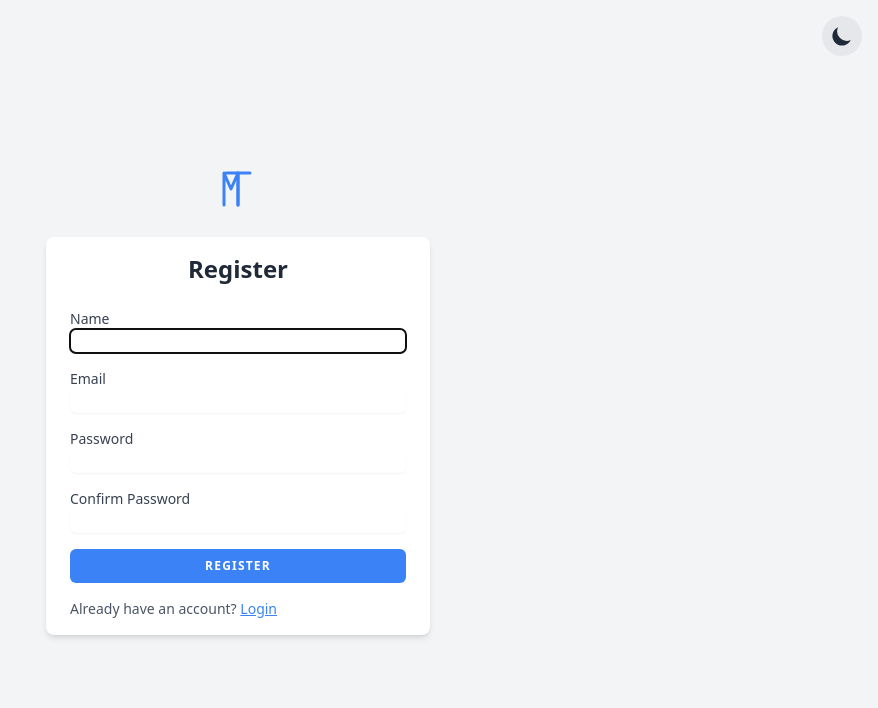
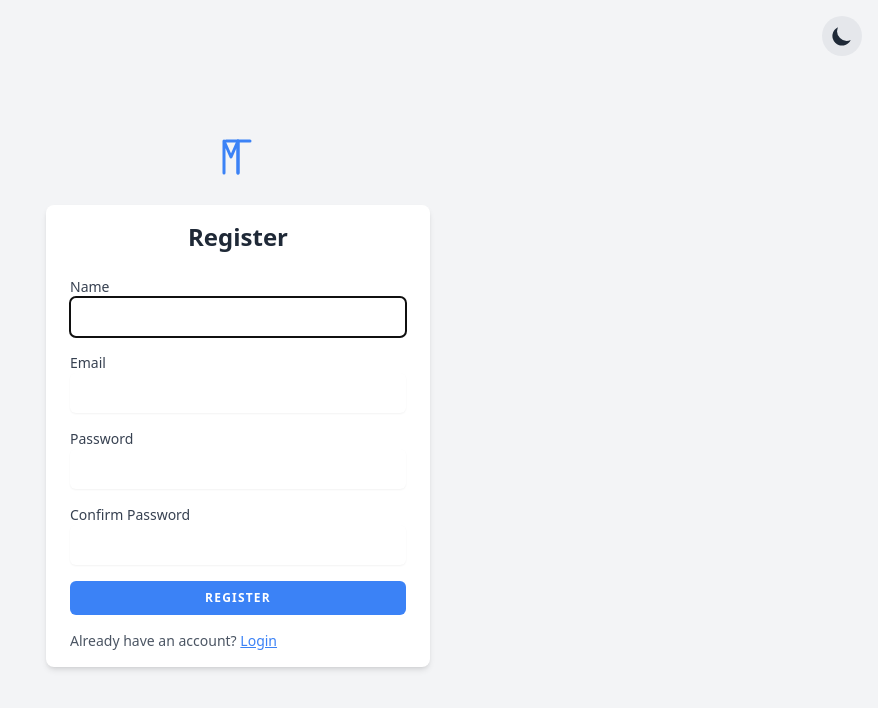
Before and after one commit to mezentsevs/task-manager, a Nuxt app in the folder frontend/: page /register in a window 1280 px wide. Shown: the top 708 px of the page, without its empty margins (402-1280 px from the left). Built offline with nearby package versions, Linux system fonts and the light colour scheme.

Commit message:
feat: update input padding and colors

```diff
--- a/frontend/app/components/uikit/inputs/Input.vue
+++ b/frontend/app/components/uikit/inputs/Input.vue
@@ -1,7 +1,7 @@
 <template>
     <input
         v-model="model"
-        class="border-gray-300 dark:border-gray-700 dark:bg-gray-900 dark:text-gray-300 focus:border-blue-500 dark:focus:border-blue-600 focus:ring-blue-500 dark:focus:ring-blue-600 rounded-md shadow-sm" />
+        class="px-3 py-2 border-gray-300 dark:border-gray-700 text-gray-900 dark:text-gray-300 bg-white dark:bg-gray-900 focus:border-blue-500 dark:focus:border-blue-600 focus:ring-blue-500 dark:focus:ring-blue-600 rounded-md shadow-sm" />
 </template>
 
 <script setup lang="ts">
```
